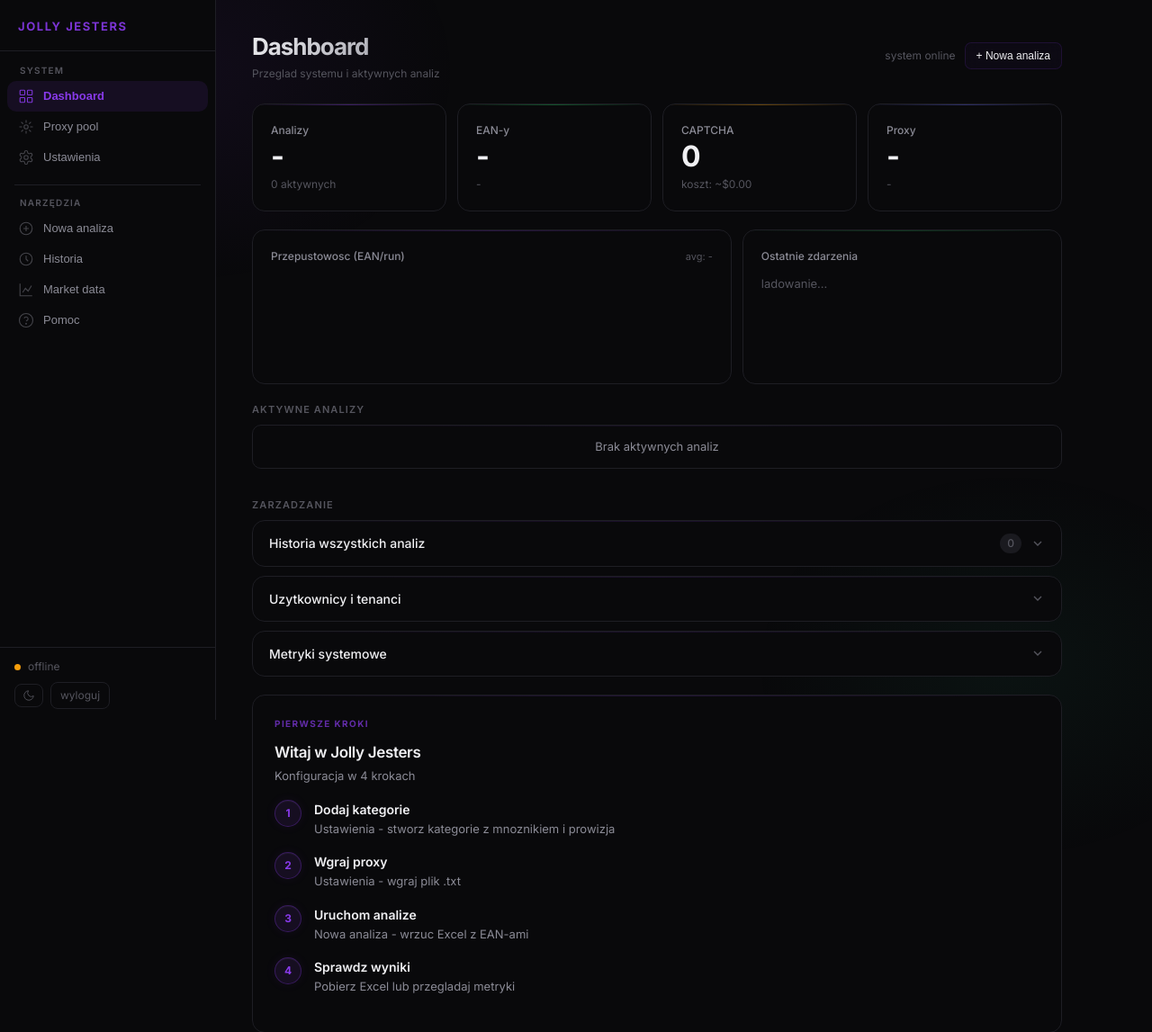
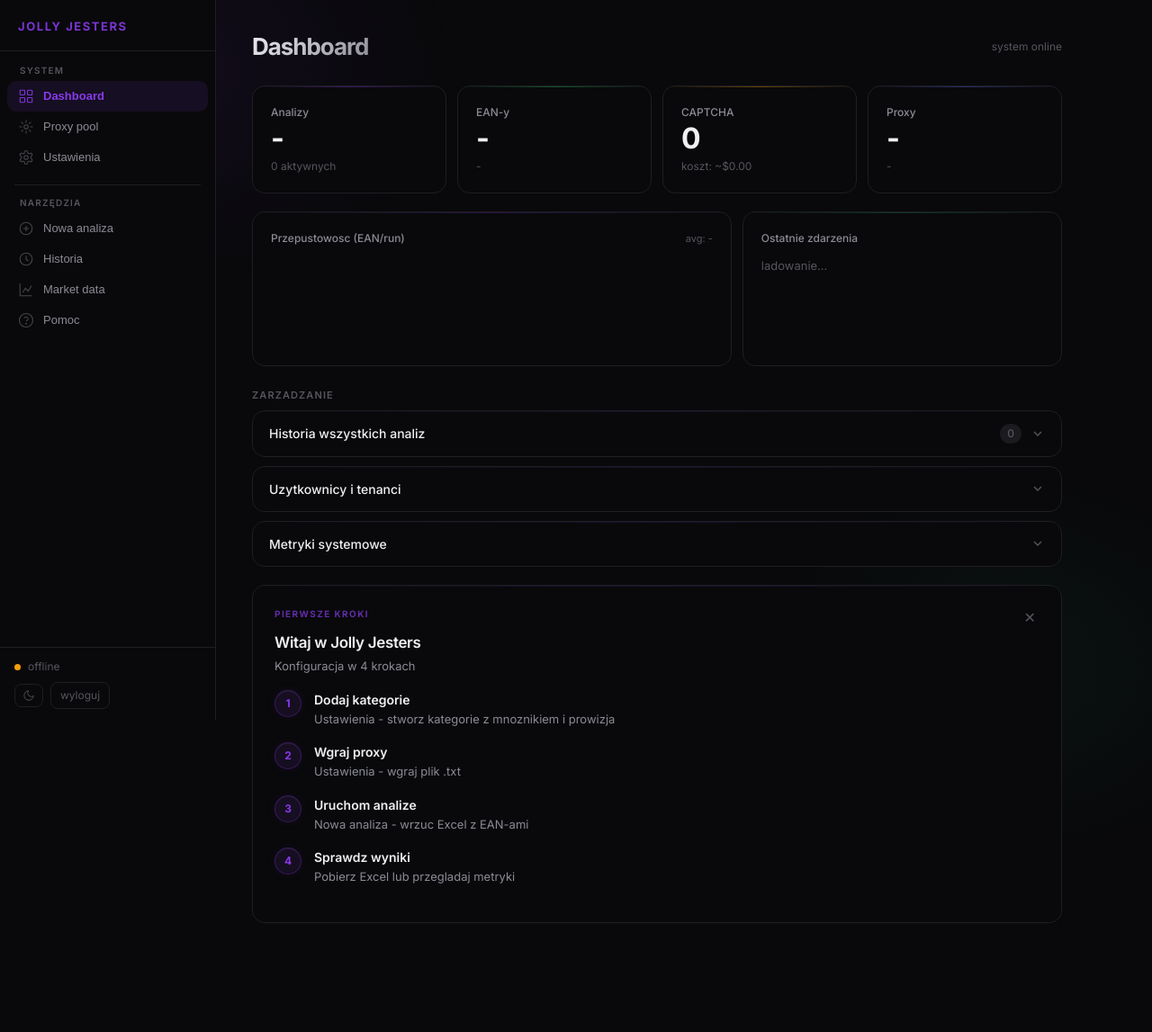
Before and after one commit to natiixnt/jolly-jesters-mvp, a Python web app: template backend/app/templates/index.html in a window 1280 px wide. Shown: the top 1147 px of the page at 90% size. After the commit the page ends 1026 px from the top, so only its background shows below. Run offline with Jinja, Linux system fonts and the light colour scheme; the template is opened without the code that fills it, so the values that code supplies are empty.

Commit message:
fix: remove new-analysis button and active-runs from admin dashboard, add dismiss X to onboarding

```diff
--- a/backend/app/templates/index.html
+++ b/backend/app/templates/index.html
@@ -339,14 +339,8 @@
 
       <!-- header row -->
       <div style="display:flex;justify-content:space-between;align-items:center;margin-bottom:24px;flex-wrap:wrap;gap:12px;">
-        <div>
-          <div class="page-title" style="margin:0;">Dashboard</div>
-          <div style="font-size:12px;color:var(--dim);margin-top:2px;">Przeglad systemu i aktywnych analiz</div>
-        </div>
-        <div style="display:flex;align-items:center;gap:10px;">
-          <div class="status" style="font-size:12px;gap:6px;"><span class="dot" id="dash-health-dot"></span><span id="dash-health-text" style="color:var(--dim);">sprawdzanie...</span></div>
-          <button class="btn sm" onclick="switchTab('new-run')">+ Nowa analiza</button>
-        </div>
+        <div class="page-title" style="margin:0;">Dashboard</div>
+        <div class="status" style="font-size:12px;gap:6px;"><span class="dot" id="dash-health-dot"></span><span id="dash-health-text" style="color:var(--dim);">sprawdzanie...</span></div>
       </div>
 
       <!-- 4-col stat row -->
@@ -388,14 +382,9 @@
         </div>
       </div>
 
-      <!-- active runs (only when there are any) -->
-      <div id="dash-active-wrap">
-        <div style="font-size:11px;font-weight:600;letter-spacing:.1em;text-transform:uppercase;color:var(--dim);margin-bottom:8px;">Aktywne analizy</div>
-        <div id="dash-empty" class="sbox" style="text-align:center;">Brak aktywnych analiz</div>
-        <div id="dash-active" style="display:flex;flex-direction:column;gap:6px;"></div>
-      </div>
-
       <!-- admin sections - collapsible -->
+      <div id="dash-empty" style="display:none;"></div>
+      <div id="dash-active" style="display:none;"></div>
       <div style="font-size:11px;font-weight:600;letter-spacing:.1em;text-transform:uppercase;color:var(--dim);margin:24px 0 8px;">Zarzadzanie</div>
 
       <div class="acc" id="acc-runs">
@@ -426,9 +415,12 @@
         </div>
       </div>
 
-      <!-- onboarding (only first time) -->
+      <!-- onboarding (dismissable) -->
       <div class="card" id="onboarding" style="display:none;margin-top:20px;">
-        <div class="card-label">Pierwsze kroki</div>
+        <div style="display:flex;justify-content:space-between;align-items:flex-start;">
+          <div class="card-label">Pierwsze kroki</div>
+          <button onclick="localStorage.setItem('jj_onboarding_dismissed','1');this.closest('.card').style.display='none';" style="background:none;border:none;color:var(--dim);cursor:pointer;padding:4px;font-size:16px;line-height:1;" title="Zamknij na stale">&#x2715;</button>
+        </div>
         <div class="card-title">Witaj w Jolly Jesters</div>
         <div class="card-desc">Konfiguracja w 4 krokach</div>
         <div class="step"><div class="step-num">1</div><div class="step-body"><h4>Dodaj kategorie</h4><p>Ustawienia - stworz kategorie z mnoznikiem i prowizja</p></div></div>
@@ -830,9 +822,9 @@
           }
         }
 
-        if(totalRuns>0)hide($('onboarding'));
+        if(totalRuns>0||localStorage.getItem('jj_onboarding_dismissed'))hide($('onboarding'));
         else show($('onboarding'));
-      }catch(e){show($('onboarding'));}
+      }catch(e){if(!localStorage.getItem('jj_onboarding_dismissed'))show($('onboarding'));}
 
       // proxy count + health
       try{
```
